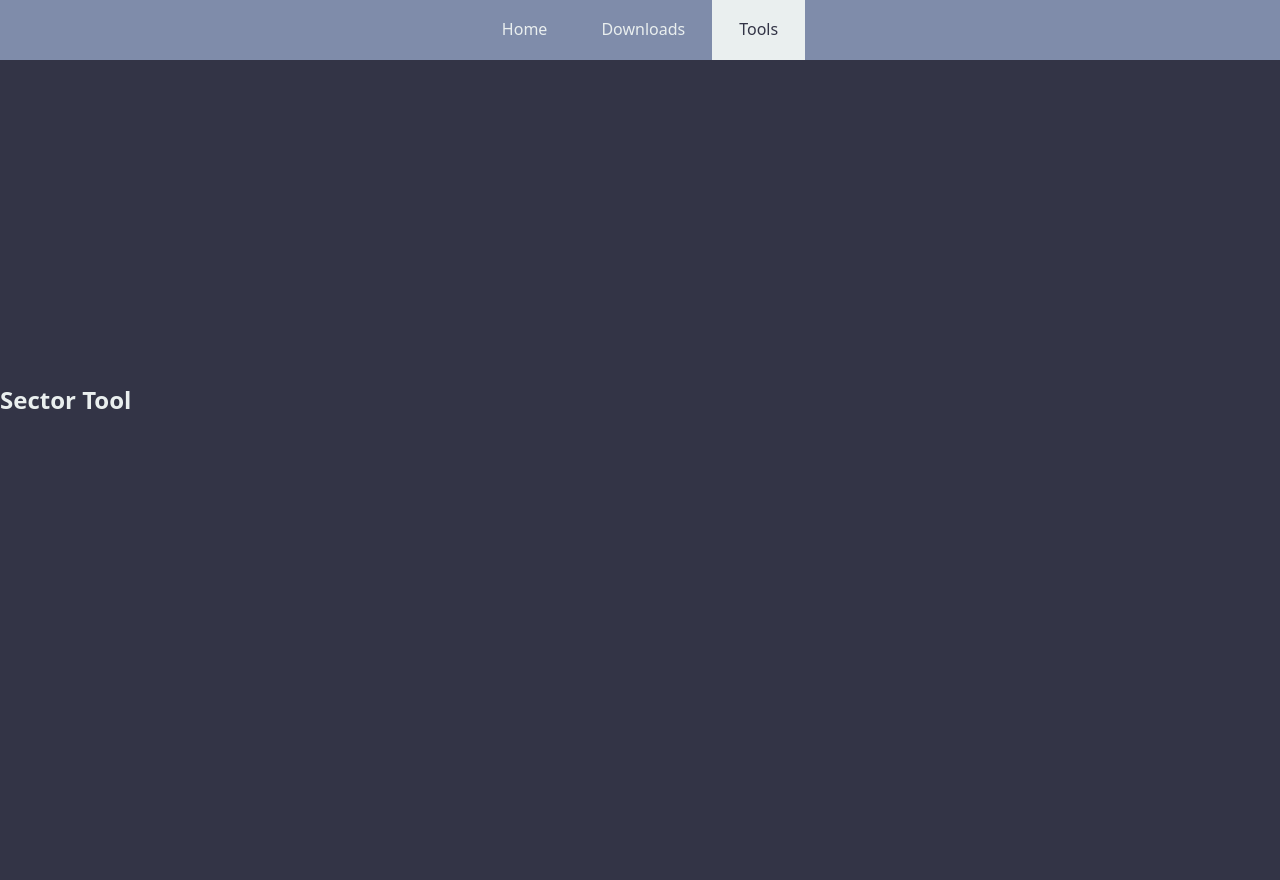
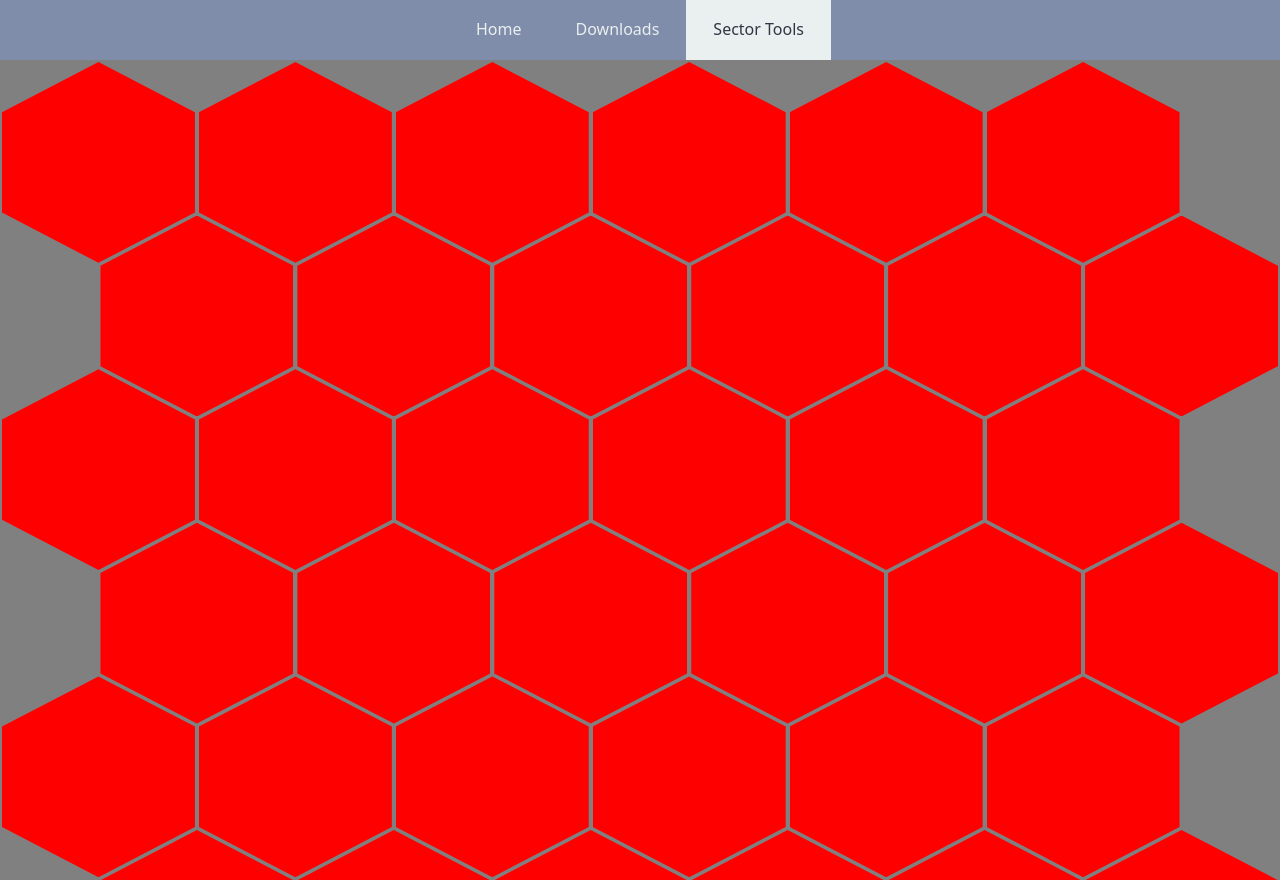
Before and after one commit to Paraldos/Bold-Legends-Website, a website built with Vite: page index.html in a window 1280 px wide. Shown: the top 880 px of the page. Before the commit the page ends 800 px from the top, so only its background shows below. Built offline with nearby package versions, Linux system fonts and the light colour scheme.

Commit message:
reset content components for sector tools

```diff
--- /dev/null
+++ b/src/components/contentComponent/contentComponent.css
@@ -0,0 +1,6 @@
+.contentContainer {
+  display: block;
+  min-height: 100%;
+  min-width: 100%;
+  padding-top: var(--nav-height);
+}
--- a/src/components/contentComponent/contentComponent.ts
+++ b/src/components/contentComponent/contentComponent.ts
@@ -1,3 +1,5 @@
+import "./contentComponent.css";
+
 export default class ContentComponent {
   public contentContainer!: HTMLElement;
 
--- a/src/components/navbar/navbar.ts
+++ b/src/components/navbar/navbar.ts
@@ -17,7 +17,7 @@ export default class Navbar {
 		<ul class="navbar">
 			<li class="navbar__home navbar__btn">Home</li>
 			<li class="navbar__downloads navbar__btn">Downloads</li>
-			<li class="navbar__tools navbar__btn selected">Tools</li>
+			<li class="navbar__sectortools navbar__btn selected">Sector Tools</li>
 		</ul>
 	`;
   }
--- a/src/components/sectorTool/sectorTool.css
+++ b/src/components/sectorTool/sectorTool.css
@@ -0,0 +1,20 @@
+.sectorTool {
+  min-height: 100%;
+
+  .sectorTools__map {
+    max-height: 100%;
+    aspect-ratio: 1;
+    margin: auto;
+    background-color: grey;
+  }
+
+  .sectorTools__hex {
+    clip-path: polygon(0 25%, 50% 0, 100% 25%, 100% 75%, 50% 100%, 0 75%);
+    background-color: red;
+    margin: 2px;
+  }
+
+  .sectorTools__hex:hover {
+    background-color: green;
+  }
+}
--- a/src/components/sectorTool/sectorTool.ts
+++ b/src/components/sectorTool/sectorTool.ts
@@ -2,17 +2,61 @@ import "./sectorTool.css";
 import ContentComponent from "../contentComponent/contentComponent.ts";
 
 export default class SectorTool extends ContentComponent {
+  columns;
+  rows;
+  amountOfHexes;
+
   constructor() {
     super();
-    this.setupNavbarListener("Tools");
+    this.columns = 6;
+    this.rows = 8;
+    this.amountOfHexes = this.columns * this.rows;
+    this.setupNavbarListener("Sector Tools");
     this.initHtml();
   }
 
-  initHtml(): void {
-    this.contentContainer.innerHTML += `
-      <div class="SectorTool">
-        <h2>Sector Tool</h2>
-      </div>
-    `;
+  private initHtml(): void {
+    this.contentContainer.innerHTML += `<div class="sectorTool"></div>`;
+    this.initGrid();
+    this.addHexes();
+  }
+
+  private initGrid(): void {
+    const sectorTool = document.querySelector(
+      ".sectorTool"
+    ) as HTMLElement | null;
+    if (!sectorTool) return;
+
+    const map = document.createElement("div");
+    map.classList.add("sectorTools__map");
+    map.style.display = "grid";
+    map.style.gridTemplateColumns = `repeat(${this.columns * 2 + 1}, 1fr)`;
+    map.style.gridTemplateRows = `repeat(${this.rows * 3 + 1}, 1fr)`;
+    sectorTool.appendChild(map);
+  }
+
+  addHexes() {
+    const map = document.querySelector(
+      ".sectorTools__map"
+    ) as HTMLElement | null;
+    if (!map) return;
+
+    for (let i = 0; i < this.amountOfHexes; i++) {
+      const col = i % this.columns;
+      const row = Math.floor(i / this.columns);
+
+      const hex = document.createElement("div");
+      hex.className = "sectorTools__hex";
+      hex.textContent = `${i + 1}`;
+
+      const isOddRow = row % 2 === 1;
+      const colStart = col * 2 + (isOddRow ? 1 : 0) + 1;
+      const rowStart = row * 3 + 1;
+
+      hex.style.gridColumn = `${colStart} / span 2`;
+      hex.style.gridRow = `${rowStart} / span 4`;
+
+      map.appendChild(hex);
+    }
   }
 }
--- a/src/style.css
+++ b/src/style.css
@@ -18,12 +18,12 @@
   -moz-osx-font-smoothing: grayscale;
 }
 
+html,
 body {
   margin: 0;
   display: flex;
-  place-items: center;
-  min-width: 320px;
-  min-height: 100vh;
+  min-height: 100%;
+  min-width: 100%;
 }
 
 ul {
```
